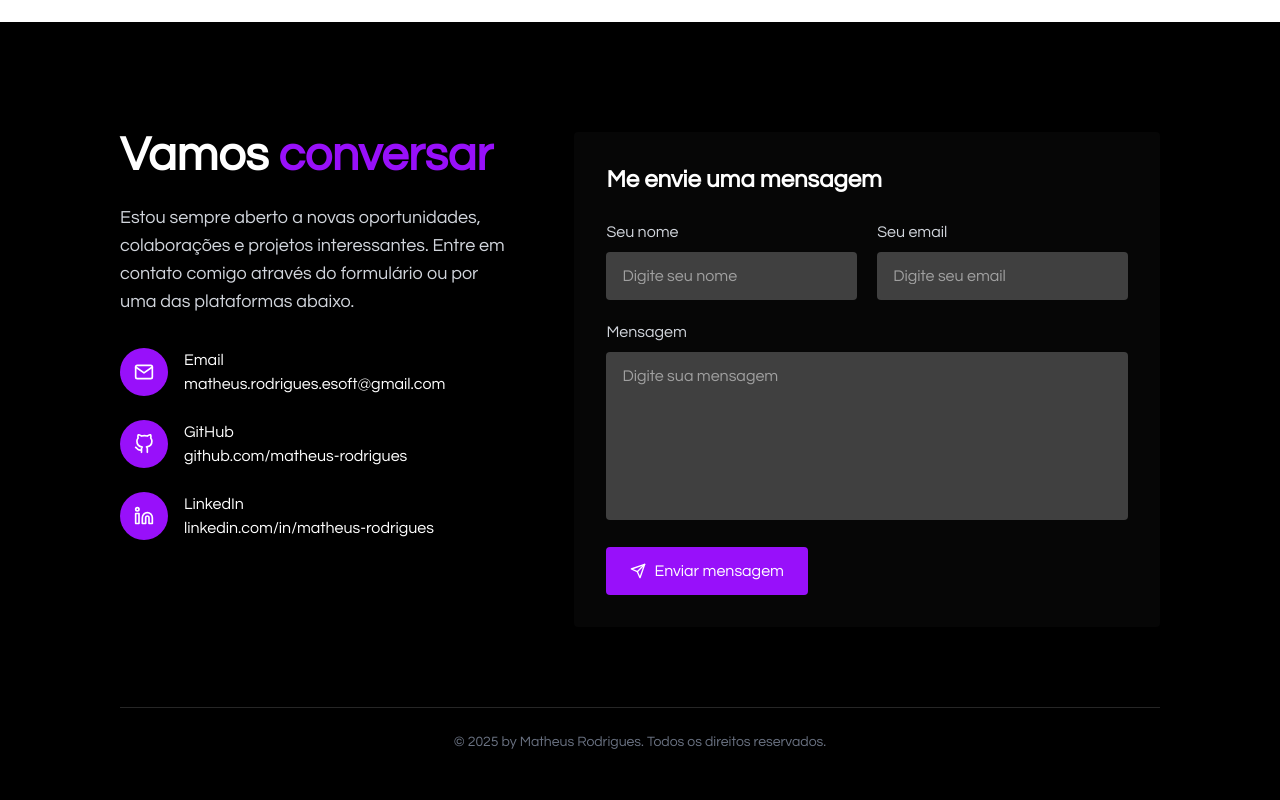
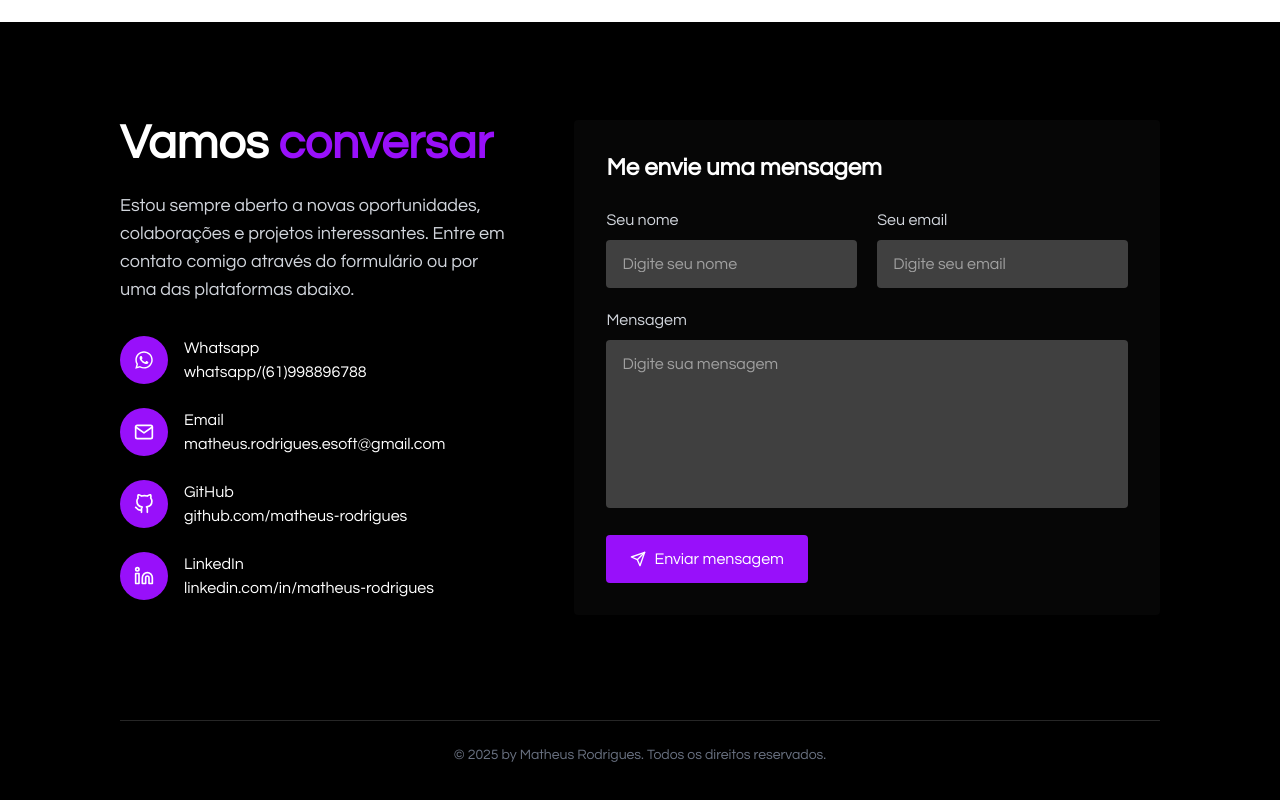
Before and after one commit to MatheusRodriguesEsoft/web-profile, a Next.js app: page / in a window 1280 px wide. Shown: the part 2419-3219 px from the top of the page. Built offline with nearby package versions, Linux system fonts and the light colour scheme.

Commit message:
fix-contact-whatsapp

```diff
--- a/src/components/ContactsSection.tsx
+++ b/src/components/ContactsSection.tsx
@@ -2,6 +2,7 @@
 import { useContext } from "react";
 import { ActionsContext } from "@/context/ActionsContext";
 import { FiMail, FiGithub, FiLinkedin, FiSend } from "react-icons/fi";
+import { FaWhatsapp } from 'react-icons/fa'
 
 export const ContactsSection = () => {
   const { sectionRefs } = useContext(ActionsContext);
@@ -26,6 +27,23 @@ export const ContactsSection = () => {
             </p>
 
             <div className="space-y-6 mb-10">
+            <div className="flex items-center gap-4">
+                <div className="w-12 h-12 rounded-full bg-(--color-default) flex items-center justify-center">
+                  <FaWhatsapp className="text-white text-xl" />
+                </div>
+                <div>
+                  <h3 className="text-white font-medium">Whatsapp</h3>
+
+                  <a
+                    href="https://wa.me/+5561998896788"
+                    target="_blank"
+                    rel="noopener noreferrer"
+                    className="text-white hover:text-(--color-default-hover) transition-colors"
+                  >
+                    whatsapp/(61)998896788
+                  </a>
+                </div>
+              </div>
               <div className="flex items-center gap-4">
                 <div className="w-12 h-12 rounded-full bg-(--color-default) flex items-center justify-center">
                   <FiMail className="text-white text-xl" />
```
